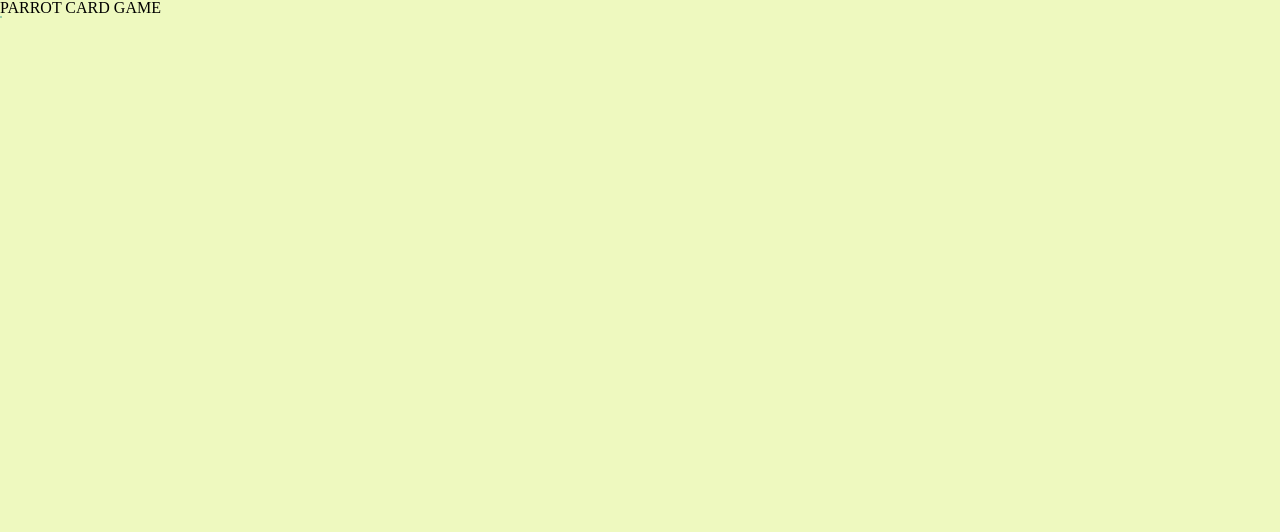
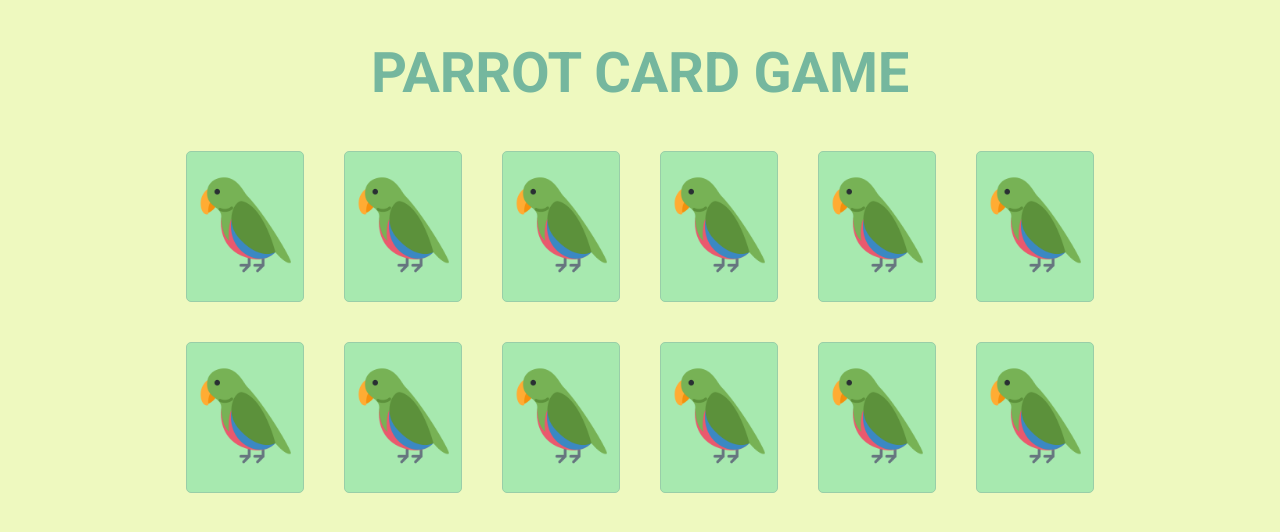
Before and after one commit to JulioCMendo/Projeto_04_parrotsCardGame, a plain HTML site: page index.html in a window 1280 px wide. Drawn offline with Linux system fonts and the light colour scheme.

Commit message:
Layout requisite done

```diff
--- a/index.html
+++ b/index.html
@@ -8,18 +8,56 @@
   <link rel="stylesheet" href="reset.css">
   <link rel="stylesheet" href="style.css">
 
+  <link rel="preconnect" href="https://fonts.googleapis.com">
+  <link rel="preconnect" href="https://fonts.gstatic.com" crossorigin>
+  <link href="https://fonts.googleapis.com/css2?family=Roboto:wght@700&display=swap" rel="stylesheet">
+
   <script src="script.js" async></script>
 
   <title>Parrot Card Game</title>
 </head>
 
 <body>
-  <div class="container flex-column">
+  <div class="container flex-column center">
     <div class="flex-column center">
       <h1>PARROT CARD GAME</h1>
     </div>
-    <div class="card-box flex-row">
-      <div class="card-front">
+    <div class="card-box flex-row center">
+      <div class="card-back">
+        <img src="assets/images/card-back.png" alt="A random card's back"/>
+      </div>
+      <div class="card-back">
+        <img src="assets/images/card-back.png" alt="A random card's back"/>
+      </div>
+      <div class="card-back">
+        <img src="assets/images/card-back.png" alt="A random card's back"/>
+      </div>
+      <div class="card-back">
+        <img src="assets/images/card-back.png" alt="A random card's back"/>
+      </div>
+      <div class="card-back">
+        <img src="assets/images/card-back.png" alt="A random card's back"/>
+      </div>
+      <div class="card-back">
+        <img src="assets/images/card-back.png" alt="A random card's back"/>
+      </div>
+      <div class="card-back">
+        <img src="assets/images/card-back.png" alt="A random card's back"/>
+      </div>
+      <div class="card-back">
+        <img src="assets/images/card-back.png" alt="A random card's back"/>
+      </div>
+      <div class="card-back">
+        <img src="assets/images/card-back.png" alt="A random card's back"/>
+      </div>
+      <div class="card-back">
+        <img src="assets/images/card-back.png" alt="A random card's back"/>
+      </div>
+      <div class="card-back">
+        <img src="assets/images/card-back.png" alt="A random card's back"/>
+      </div>
+      <div class="card-back">
+        <img src="assets/images/card-back.png" alt="A random card's back"/>
       </div>
     </div>
   </div>
--- a/style.css
+++ b/style.css
@@ -30,10 +30,12 @@ body {
 
 .between {
   justify-content: space-between;
+  align-items: center;
 }
 
 .center {
   justify-content: center;
+  align-items: center;
 }
 
 .bold {
@@ -43,9 +45,50 @@ body {
 .container {
   width: 100%;
   height: 100%;
+
+  margin: 40px 0px;
 }
 
-.card-front {
+.container h1 {
+  color: #75B79E;
+  font-weight: 700;
+  font-size: 56px;
+  line-height: 66px;
+  letter-spacing: -0.004em;
+  text-align: center;
+
+  font-family: 'Roboto', sans-serif;
+}
+
+.card-box {
+  width: 100%;
+  max-width: 1000px;
+  margin-top: 45px;
+
+  gap: 40px;
+  flex-wrap: wrap;
+}
+
+.card-back {
   background: #A7E9AF;
   border: 1px solid #99CEA8;
+  border-radius: 5px;
+  padding: 23px 8px;
+
+  flex-shrink: 0;
 }
+
+.card-back img {
+  width: 100%;
+  max-width: 100px;
+}
+
+@media (max-width: 425px) {
+  .container h1 {
+    font-size: 36px;
+    line-height: 42px;
+  }
+  .card-box {
+    max-width: 200px;
+  }
+}
```
Also changed, not shown: assets/images/bobrossparrot.gif (added), assets/images/card-back.png (added), assets/images/explodyparrot.gif (added), assets/images/fiestaparrot.gif (added), assets/images/metalparrot.gif (added), assets/images/revertitparrot.gif (added), assets/images/tripletsparrot.gif (added), assets/images/unicornparrot.gif (added).
